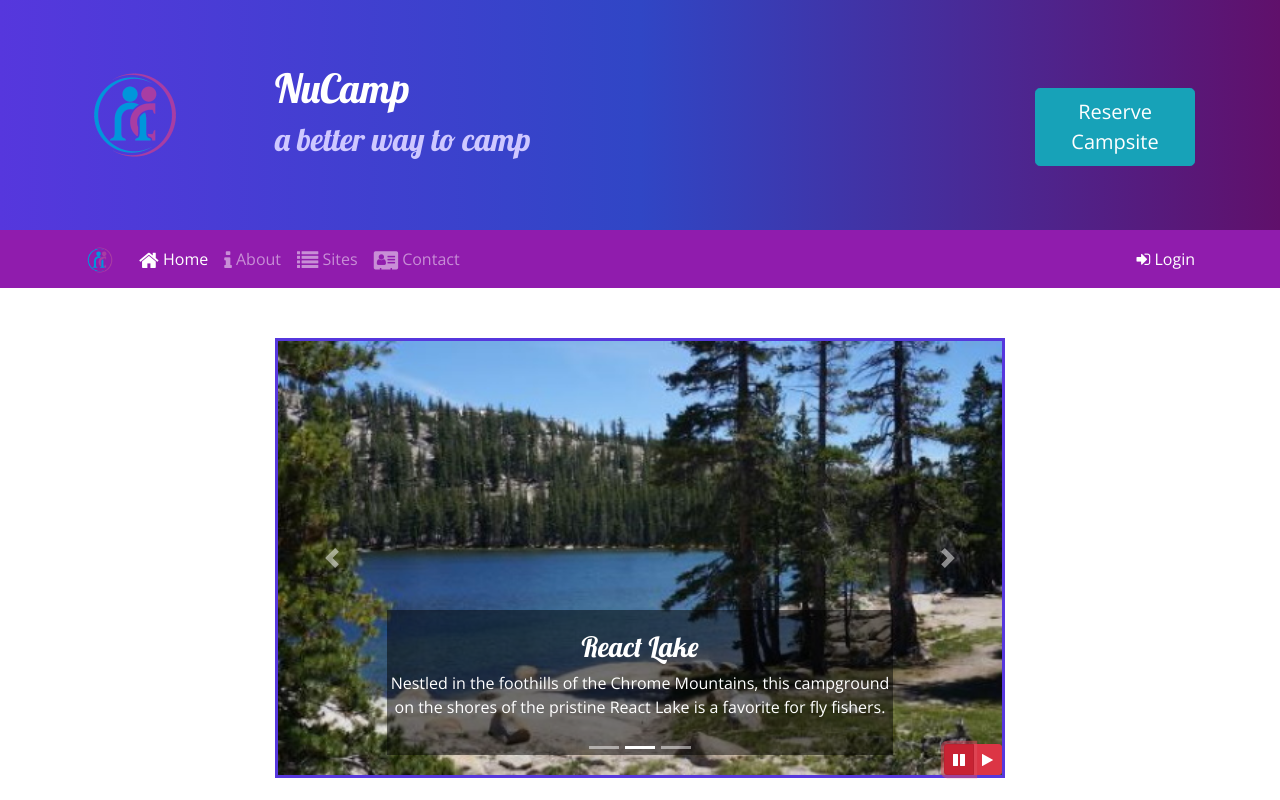
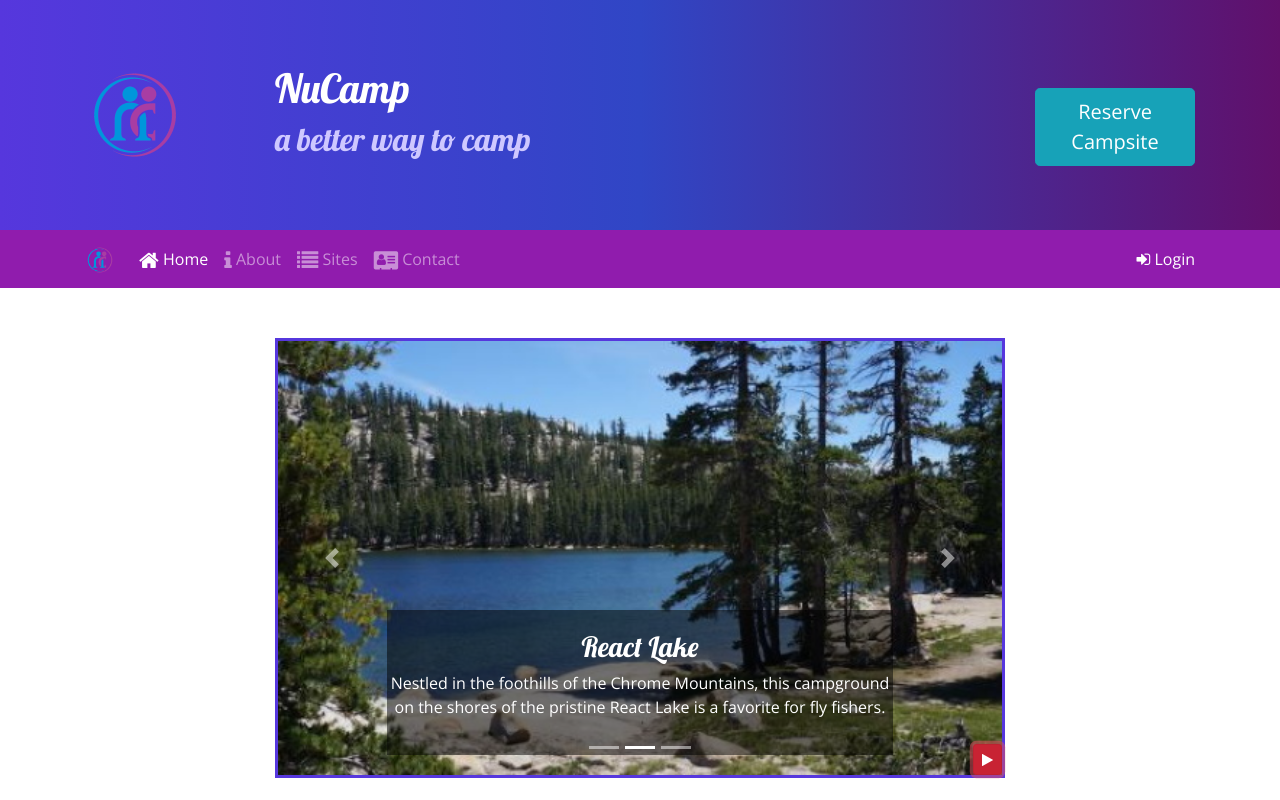
Before and after one commit to clydiscope/bootstrap_playground, a website: page index.html in a window 1280 px wide. Both pictures are taken after a click on the button 959 px from the left and 759 px from the top of the page. Shown: the top 800 px of the page. Drawn offline with nearby package versions, Linux system fonts and the light colour scheme.

Commit message:
fixed design bugs

```diff
--- a/index.html
+++ b/index.html
@@ -33,7 +33,7 @@
                     <h2> a better way to camp </h2>
                 </div>
                 <div class="col-md-4 col-xl-2">
-                    <a role="button" class="btn btn-info btn-lg mt-4" type="button" data-toggle="modal" data-target="#reserveModal">Reserve Campsite</a>
+                    <a role="button" class="btn btn-info btn-lg mt-4" data-toggle="modal" data-target="#reserveModal">Reserve Campsite</a>
                 </div>
             </div>
         </div>
@@ -74,9 +74,7 @@
                                 </div>
                             </div>
                             <div class="row form-group">
-                                <div class="col-sm-6 col-form-label">
-                                    <label for="siteType"> Campsite Type </label>
-                                </div>
+                                <label class="col-sm-6 col-form-label"> Campsite Type </label>
                                 <div class="col-2">
                                     <div class="btn-group btn-group-toggle" data-toggle="buttons">
                                         <label class="btn btn-success active">
@@ -85,7 +83,6 @@
                                         <label class="btn btn-info">
                                             <input type="radio" name="siteType" id="siteRv" value="RV"> RV
                                         </label>
-                                    </div>
                                     </div>
                                 </div>
                             </div>
@@ -101,6 +98,7 @@
             </div>
         </div>
     </div>
+
 
     <!--For adding the icons in the navbar, you can use either <i>(what Font Awesome prefers for brevity) or <span> (what is more semantically correct) -->
     <nav class="navbar navbar-expand-sm navbar-dark sticky-top">
@@ -210,14 +208,9 @@
                         <span class="carousel-control-next-icon"> </span>
                         <span class="sr-only"> Next </span>
                     </a>
-                    <div class="btn-group" id="carouselButton">
-                        <button class="btn btn-danger btn-sm" id="carouselPause">
+                    <button class="btn btn-danger btn-sm" id="carouselButton">
                         <i class="fa fa-pause"> </i>
                     </button>
-                        <button class="btn btn-danger btn-sm" id="carouselPlay">
-                            <i class="fa fa-play"> </i>
-                        </button>
-                    </div>
                 </div>
             </div>
         </div>
@@ -308,11 +301,16 @@
             $(".carousel").carousel({
                 interval: 2000
             });
-            $("#carouselPause").click(function() {
+            $("#carouselButton").click(function() {
+                if ($("#carouselButton").children("i").hasClass("fa-pause")) {
                     $(".carousel").carousel("pause");
-            });
-            $("#carouselPlay").click(function() {
+                    $("#carouselButton").children("i").removeClass("fa-pause");
+                    $("#carouselButton").children("i").addClass("fa-play");
+                } else {
                     $(".carousel").carousel("cycle");
+                    $("#carouselButton").children("i").removeClass("fa-play");
+                    $("#carouselButton").children("i").addClass("fa-pause");
+                }
             });
         });
     </script>
```
Lines whose indentation alone changed are shown as unchanged.
